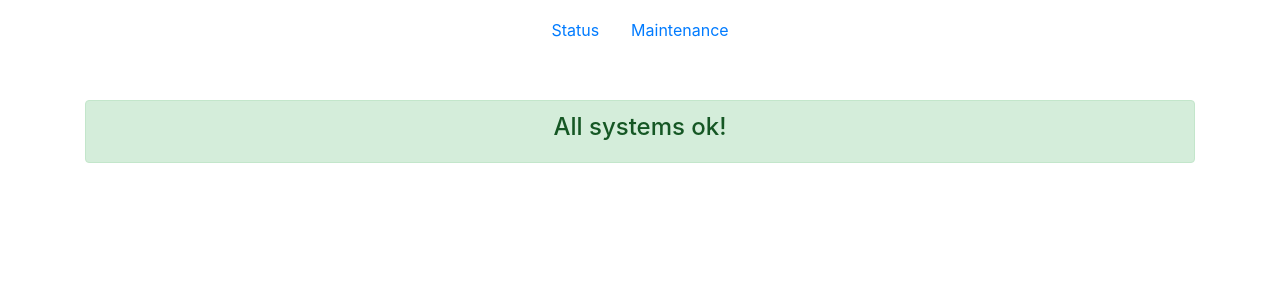
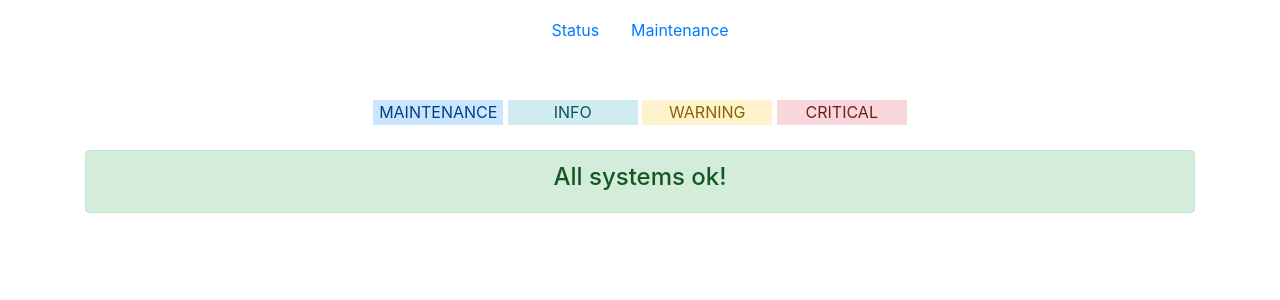
Before and after one commit to mhersson/kapacitor-alert-proxy, a Flask app: template app/templates/status.html in a window 1280 px wide. Shown: the top 300 px of the page. Run offline with Flask 2, Linux system fonts and the light colour scheme; the template is opened without the code that fills it, so the values that code supplies are empty; parts of the project's set-up code (start-up, migrations or seed data) failed here and were passed over; some libraries are stand-ins or nearby versions.

Commit message:
Show alerts in maintenance in blue on status page Added legend to status page Added maintenance check for alert.id.endswith()

```diff
--- a/app/templates/status.html
+++ b/app/templates/status.html
@@ -1,6 +1,12 @@
 {% extends "base.html" %} {% block main %}
 <div style="margin-top: 50px">
 
+  <div style="height: 50px; text-align: center;">
+    <div class="h-50 d-inline-block alert-primary" style="width: 130px">MAINTENANCE</div>
+    <div class="h-50 d-inline-block alert-info" style="width: 130px">INFO</div>
+    <div class="h-50 d-inline-block alert-warning" style="width: 130px">WARNING</div>
+    <div class="h-50 d-inline-block alert-danger" style="width: 130px">CRITICAL</div>
+  </div>
     {% if not alerts %}
     <div style="text-align: center" class="alert alert-success" role="alert">
         <h4>All systems ok!</h4>
@@ -20,10 +26,16 @@
         </thead>
         <tbody>
             {% for a in alerts.values() | sort(reverse=True, attribute='time') %}
-            {% if a.level == 'CRITICAL' %}
-            <tr class="table-danger">
+            {% if a in maintenance %}
+            <tr class="table-primary">
             {% else %}
-            <tr class="table-warning">
+              {% if a.level == 'CRITICAL' %}
+              <tr class="table-danger">
+              {% elif a.level == 'WARNING' %}
+              <tr class="table-warning">
+              {% elif a.level == 'INFO' %}
+              <tr class="table-info">
+              {% endif %}
             {% endif %}
                 <td>{{ a.time }}</td>
                 <td>{{ a.id }}</td>
--- a/config.py
+++ b/config.py
@@ -21,7 +21,9 @@ class Config(object):
     MAIN_GROUP_TAG = 'Environment'
 
     # Maintenance tags (value, displayed text)
-    MAINTENANCE_TAGS = [('Environment', 'Environment'), ('host', 'Host')]
+    MAINTENANCE_TAGS = [('Environment', 'Environment'),
+                        ('host', 'Host'),
+                        ('id', 'Id')]   # This is the alert id
 
     # Slack
     SLACK_ENABLED = False
```
Also changed, not shown: app/routes.py (+9 -1 lines).
